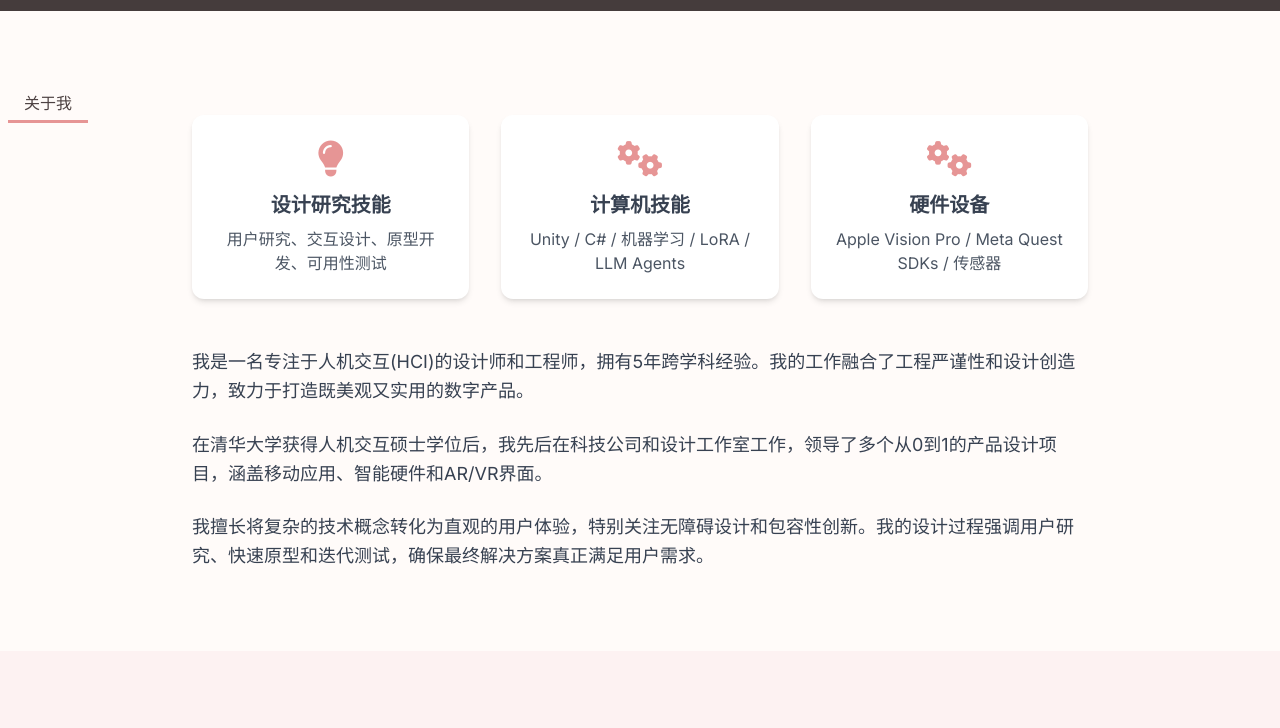
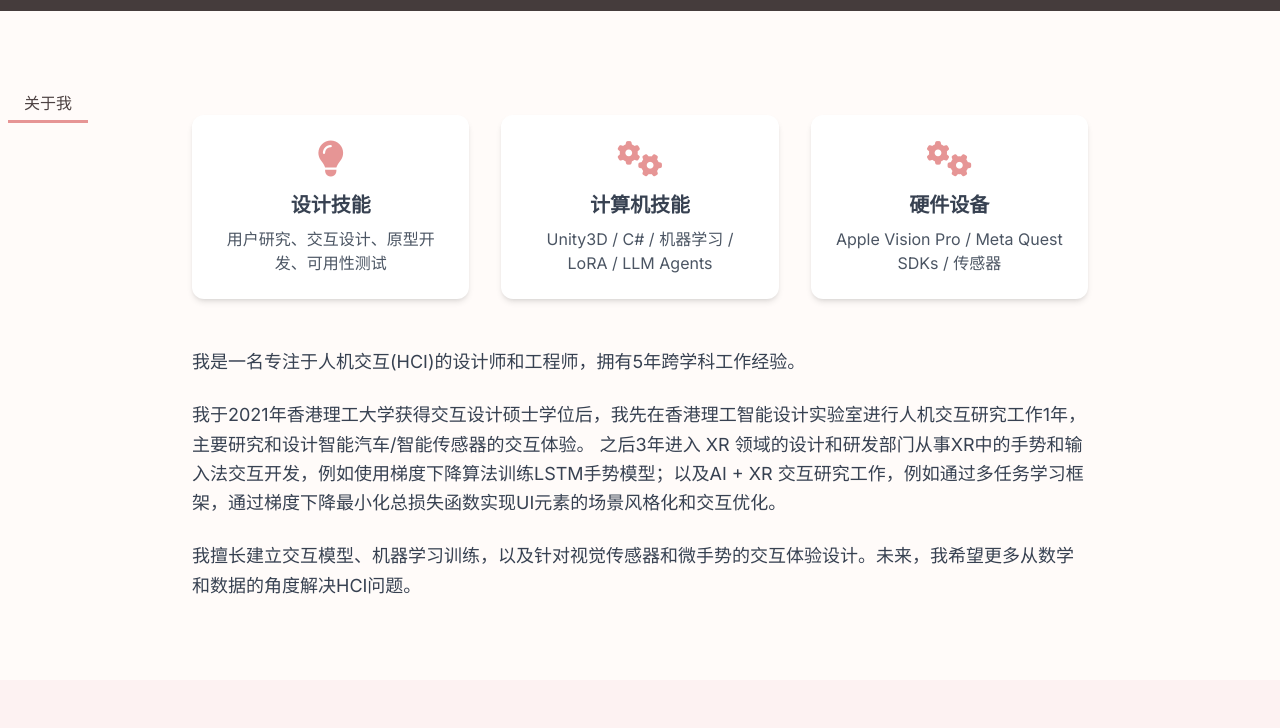
Before and after one commit to Shay-sponge/PersonalWeb, a plain HTML site: page index.html in a window 1280 px wide. Shown: the part 673-1401 px from the top of the page. Drawn offline with nearby package versions, Linux system fonts and the light colour scheme.

Commit message:
Update index.html

```diff
--- a/index.html
+++ b/index.html
@@ -200,7 +200,7 @@
                             <div class="text-4xl mb-3" style="color: var(--accent);">
                                 <i class="fas fa-lightbulb"></i>
                             </div>
-                            <h3 class="text-xl font-bold mb-2">设计研究技能</h3>
+                            <h3 class="text-xl font-bold mb-2">设计技能</h3>
                             <p class="text-gray-600">用户研究、交互设计、原型开发、可用性测试</p>
                         </div>
 
@@ -209,7 +209,7 @@
                                 <i class="fas fa-cogs"></i>
                             </div>
                             <h3 class="text-xl font-bold mb-2">计算机技能</h3>
-                            <p class="text-gray-600">Unity / C# / 机器学习 / LoRA / LLM Agents </p>
+                            <p class="text-gray-600">Unity3D / C# / 机器学习 / LoRA / LLM Agents  </p>
                         </div>
 
                           <div class="bg-white p-6 rounded-xl shadow-md text-center">
@@ -224,13 +224,14 @@
 
                     <div class="text-lg leading-relaxed space-y-6">
                         <p>
-                            我是一名专注于人机交互(HCI)的设计师和工程师，拥有5年跨学科经验。我的工作融合了工程严谨性和设计创造力，致力于打造既美观又实用的数字产品。
+                            我是一名专注于人机交互(HCI)的设计师和工程师，拥有5年跨学科工作经验。
                         </p>
                         <p>
-                            在清华大学获得人机交互硕士学位后，我先后在科技公司和设计工作室工作，领导了多个从0到1的产品设计项目，涵盖移动应用、智能硬件和AR/VR界面。
+                            我于2021年香港理工大学获得交互设计硕士学位后，我先在香港理工智能设计实验室进行人机交互研究工作1年，主要研究和设计智能汽车/智能传感器的交互体验。
+                            之后3年进入 XR 领域的设计和研发部门从事XR中的手势和输入法交互开发，例如使用梯度下降算法训练LSTM手势模型；以及AI + XR 交互研究工作，例如通过多任务学习框架，通过梯度下降最小化总损失函数实现UI元素的场景风格化和交互优化。
                         </p>
                         <p>
-                            我擅长将复杂的技术概念转化为直观的用户体验，特别关注无障碍设计和包容性创新。我的设计过程强调用户研究、快速原型和迭代测试，确保最终解决方案真正满足用户需求。
+                            我擅长建立交互模型、机器学习训练，以及针对视觉传感器和微手势的交互体验设计。未来，我希望更多从数学和数据的角度解决HCI问题。
                         </p>
                     </div>
                 </div>
```
